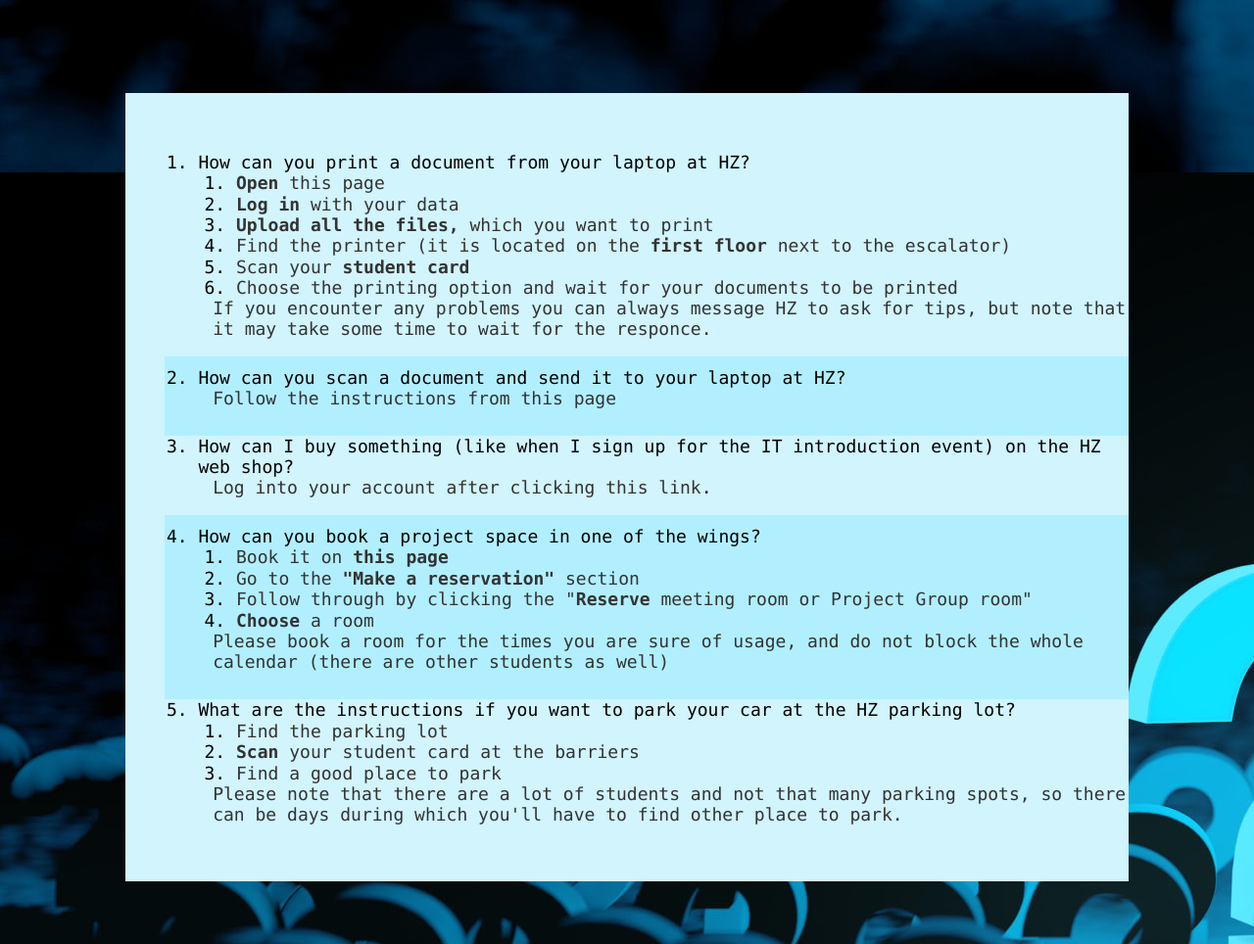
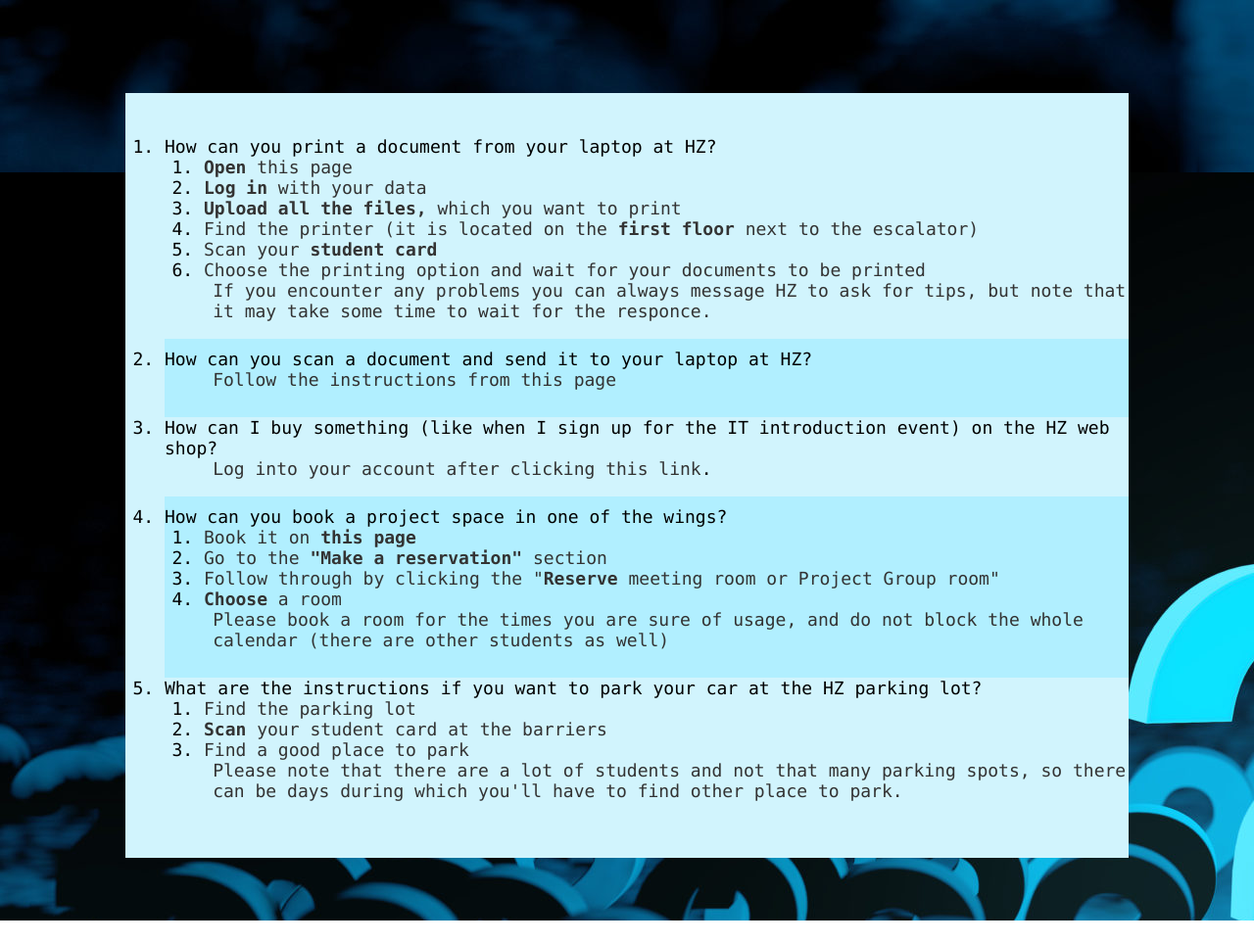
Before and after one commit to zmyslek/zmyslek.github.io, a plain HTML site: page faq.html in a window 1280 px wide. Shown: the part 1360-2324 px from the top of the page at 98% size. After the commit the page ends 2300 px from the top, so only its background shows below. Drawn offline with Linux system fonts and the light colour scheme.

Commit message:
love is the answear

```diff
--- a/cssfiles/styleblog.css
+++ b/cssfiles/styleblog.css
@@ -18,6 +18,3 @@
     margin-right: 20%;
     background-color: #b1efff;
 }
-ol{
-    margin: 0;
-}
--- a/cssfiles/stylefaq.css
+++ b/cssfiles/stylefaq.css
@@ -1,3 +1,11 @@
 div{
     margin:0;
 }
+ol{
+    margin: 0;
+    left: 0;
+}
+li{
+    margin: 0;
+    left: 0;
+}
--- a/faq.html
+++ b/faq.html
@@ -10,6 +10,7 @@
     <link rel="stylesheet" type="text/css" href="cssfiles/style.css">
     <link rel="stylesheet" href="https://cdnjs.cloudflare.com/ajax/libs/font-awesome/4.7.0/css/font-awesome.min.css">
     <link rel="stylesheet" type="text/css" href="cssfiles/styletitles.css">
+    <link rel="stylesheet" type="text/css" href="cssfiles/stylefaq.css">
     <style>
         a{
             text-decoration: none;
```
